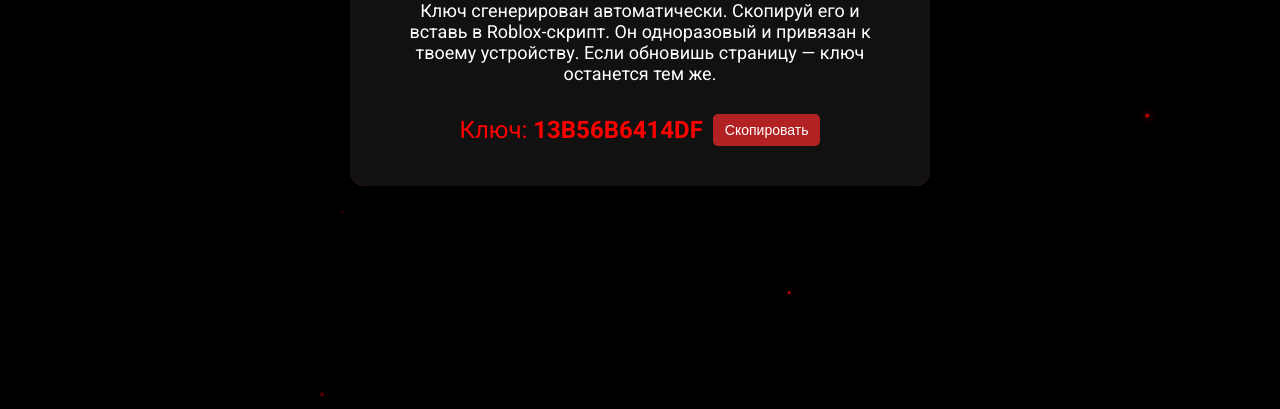
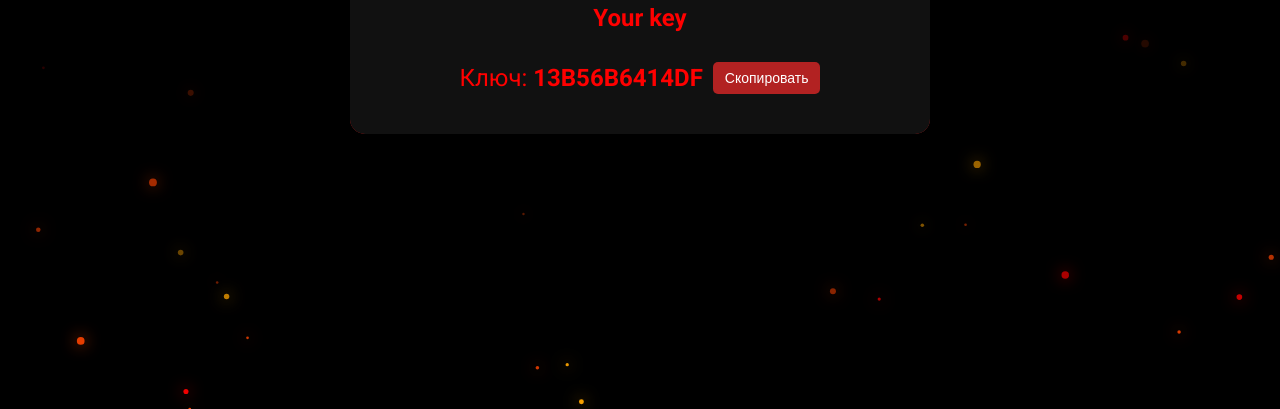
Before and after one commit to xx1roch/xirakeys, a plain HTML site: page index.html in a window 1280 px wide. Shown: the part 391-800 px from the top of the page. Drawn offline with Linux system fonts and the light colour scheme.

Commit message:
Update index.html

```diff
--- a/index.html
+++ b/index.html
@@ -24,7 +24,7 @@
             left: 0;
             width: 100%;
             height: 100%;
-            z-index: -1;  /* Живые частицы на фоне */
+            z-index: -1;  /* Фон с искрами */
         }
         .container {
             background: #111111;  /* Тёмно-чёрный блок */
@@ -64,8 +64,10 @@
             margin-bottom: 20px;
         }
         p {
-            font-size: 18px;
+            font-size: 20px;  /* Увеличенный текст */
             margin-bottom: 30px;
+            word-wrap: break-word;  /* Подгонка под плашку */
+            padding: 0 20px;  /* Отступы для адаптации */
         }
         #key-container {
             display: flex;
@@ -95,11 +97,11 @@
     </style>
 </head>
 <body>
-    <canvas id="particles"></canvas>  <!-- Холст для частиц -->
+    <canvas id="particles"></canvas>  <!-- Холст для искр -->
     <div class="container">
         <h1>YoxiKey</h1>
         <h2>Your key</h2>
-        <p>Ключ сгенерирован автоматически. Скопируй его и вставь в Roblox-скрипт. Он одноразовый и привязан к твоему устройству. Если обновишь страницу — ключ останется тем же.</p>
+        <p></p>  <!-- Пустой p, если нужно добавить текст позже -->
         <div id="key-container">
             <div id="key"></div>
             <button id="copyBtn" style="display: none;" onclick="copyKey()">Скопировать</button>
@@ -133,7 +135,7 @@
             generateKey();  // Генерируем новый, если нет
         }
 
-        // Живые частицы (красные точки с свечением)
+        // Искры от костра (красные/оранжевые частицы, поднимающиеся вверх с свечением)
         const canvas = document.getElementById('particles');
         const ctx = canvas.getContext('2d');
         canvas.width = window.innerWidth;
@@ -155,7 +157,7 @@
                 ctx.arc(this.x, this.y, this.radius, 0, Math.PI * 2, false);
                 ctx.fillStyle = this.color;
                 ctx.shadowColor = this.color;
-                ctx.shadowBlur = 10;  // Свечение
+                ctx.shadowBlur = 15;  // Увеличенное свечение
                 ctx.fill();
                 ctx.restore();
             }
@@ -171,10 +173,11 @@
         let particles = [];
         function createParticles() {
             const x = Math.random() * canvas.width;
-            const y = Math.random() * canvas.height;
-            const radius = Math.random() * 2 + 1;
-            const color = `rgba(255, 0, 0, ${Math.random() * 0.5 + 0.5})`;  // Красные частицы с вариацией
-            const velocity = { x: (Math.random() - 0.5) * 2, y: (Math.random() - 0.5) * 2 };
+            const y = canvas.height;  // Начинают снизу (как от костра)
+            const radius = Math.random() * 3 + 1;
+            const colorOptions = ['rgba(255, 69, 0, 1)', 'rgba(255, 165, 0, 1)', 'rgba(255, 0, 0, 1)'];  // Красные/оранжевые цвета искр
+            const color = colorOptions[Math.floor(Math.random() * colorOptions.length)];
+            const velocity = { x: (Math.random() - 0.5) * 1, y: - (Math.random() * 2 + 1) };  // Поднимаются вверх с небольшим разбросом
             particles.push(new Particle(x, y, radius, color, velocity));
         }
 
@@ -190,7 +193,7 @@
             });
         }
 
-        setInterval(createParticles, 200);  // Создаём новые частицы каждые 200ms
+        setInterval(createParticles, 100);  // Создаём новые искры чаще для эффекта
         animate();
 
         // Ресайз холста
```
